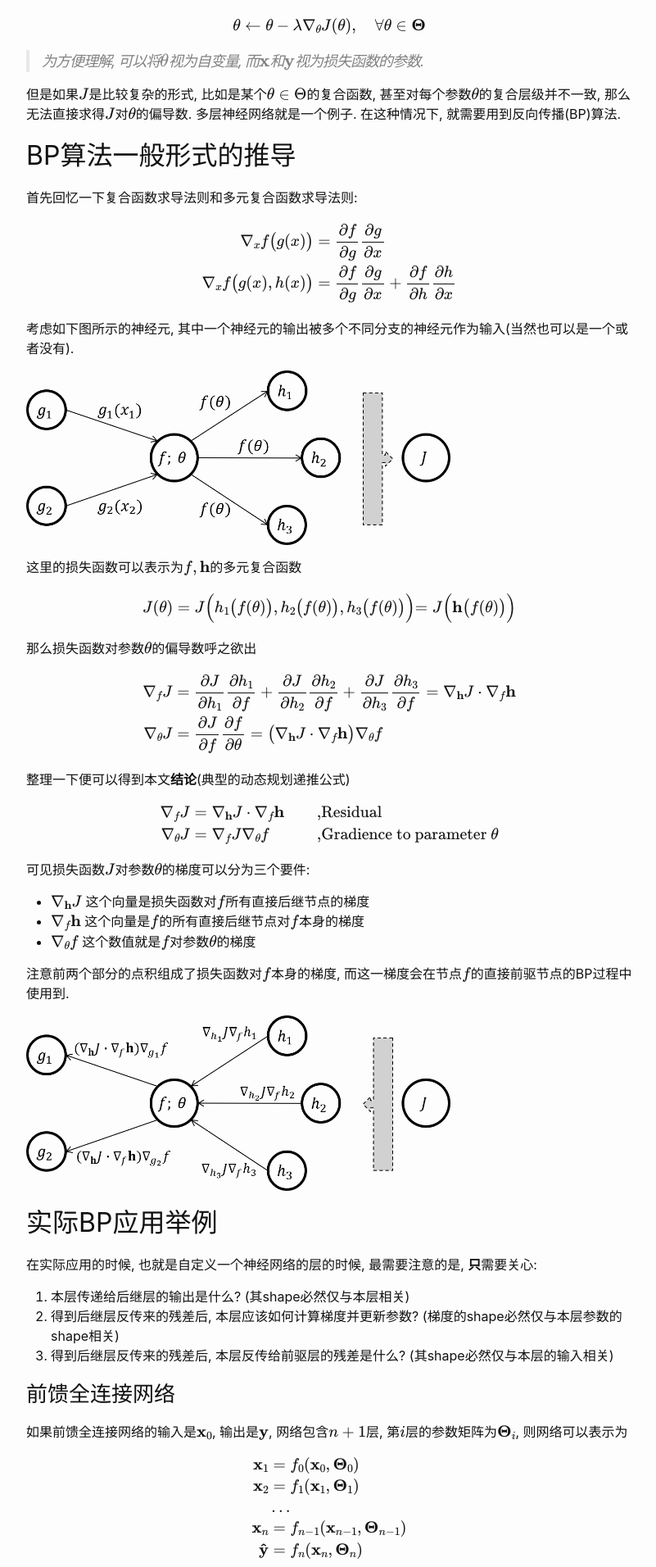
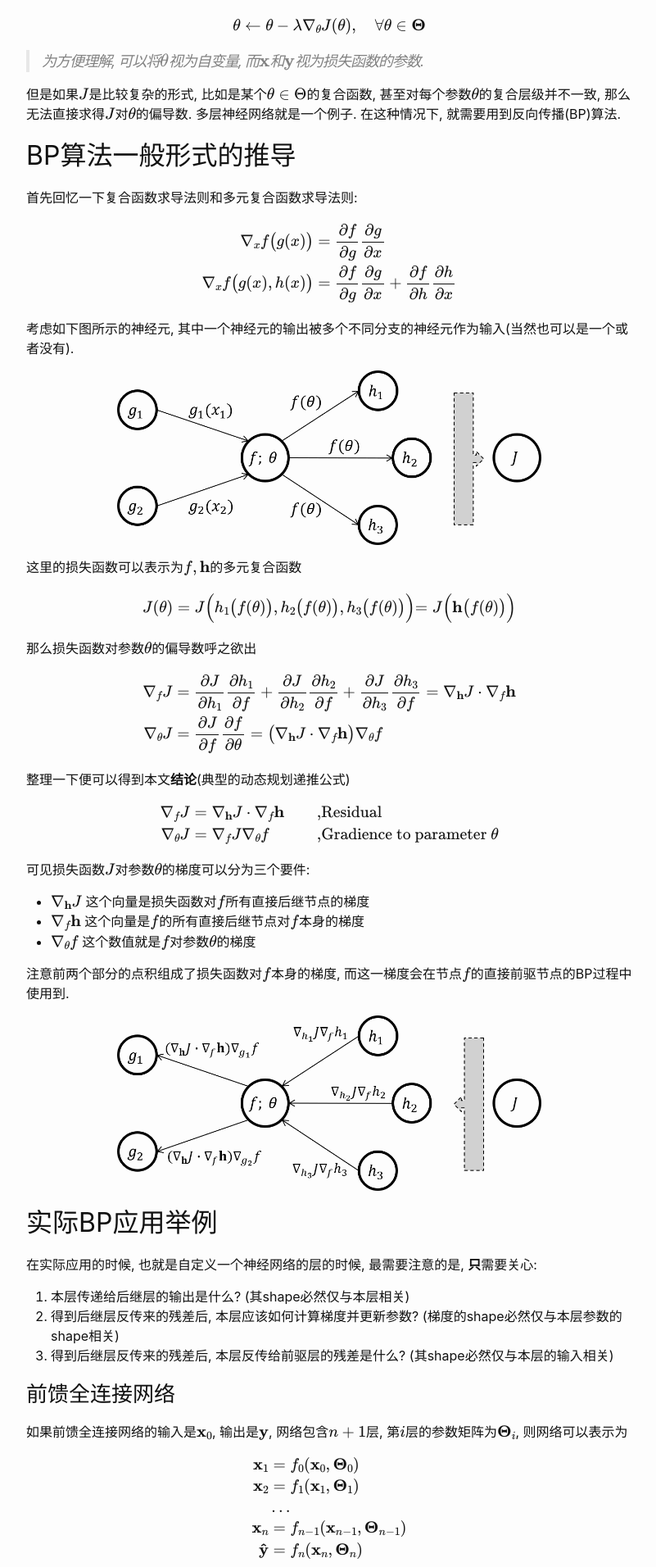
Before and after one commit to Moonshile/moonshile.github.io, a Jekyll site: the page built from _posts/2019-07-24-BP-Algo.md, in a window 1280 px wide. Shown: the part 487-2399 px from the top of the page at 82% size, without its empty margins (238-1039 px from the left). Built offline with Jekyll 4.4.1, drawn with Linux system fonts in a browser that asks for light colours; formulas are drawn with MathJax 3.

Commit message:
refine style

```diff
--- a/_sass/minima/_base.scss
+++ b/_sass/minima/_base.scss
@@ -57,6 +57,7 @@ main {
 img {
   max-width: 100%;
   vertical-align: middle;
+  margin: 0 15%;
 }
 
 
```
